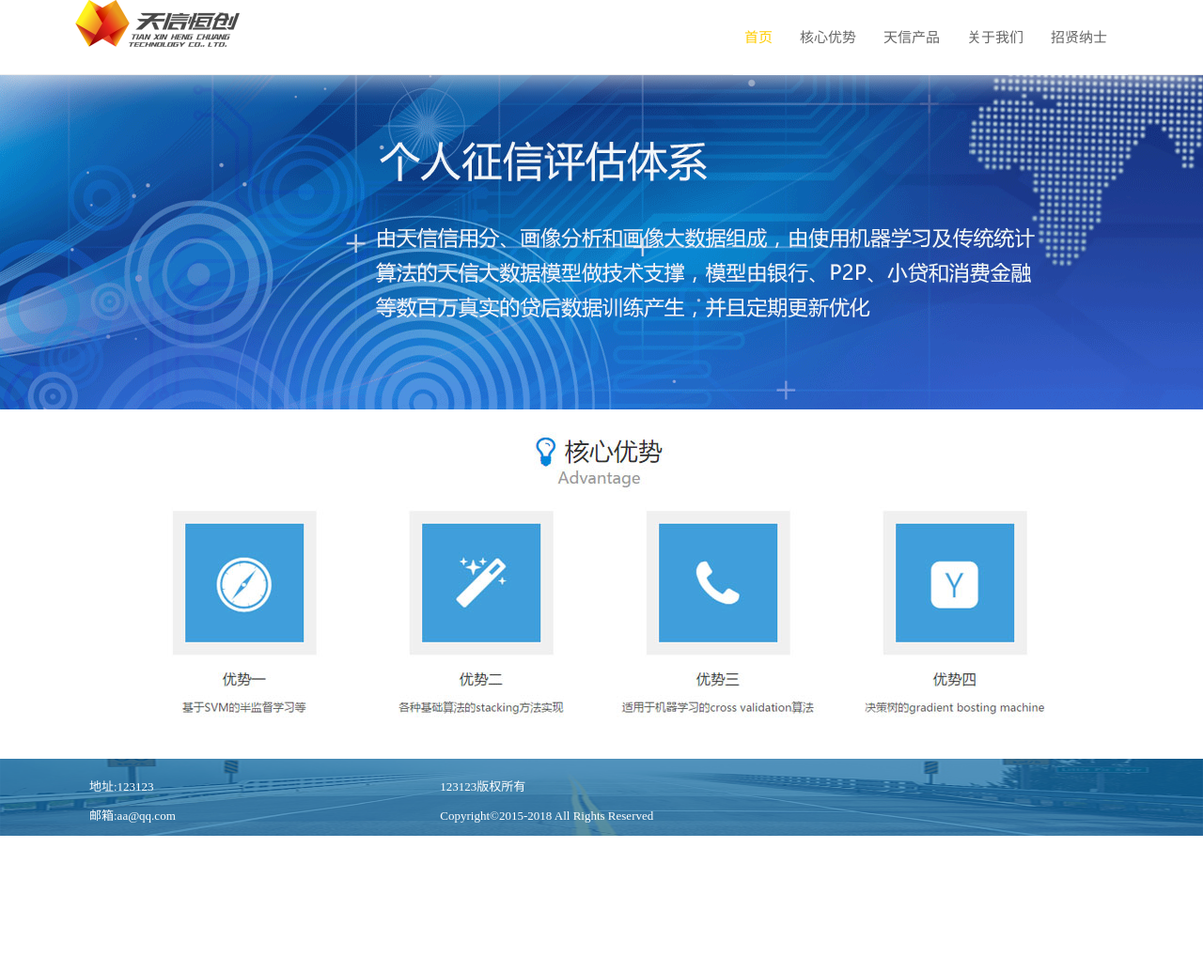
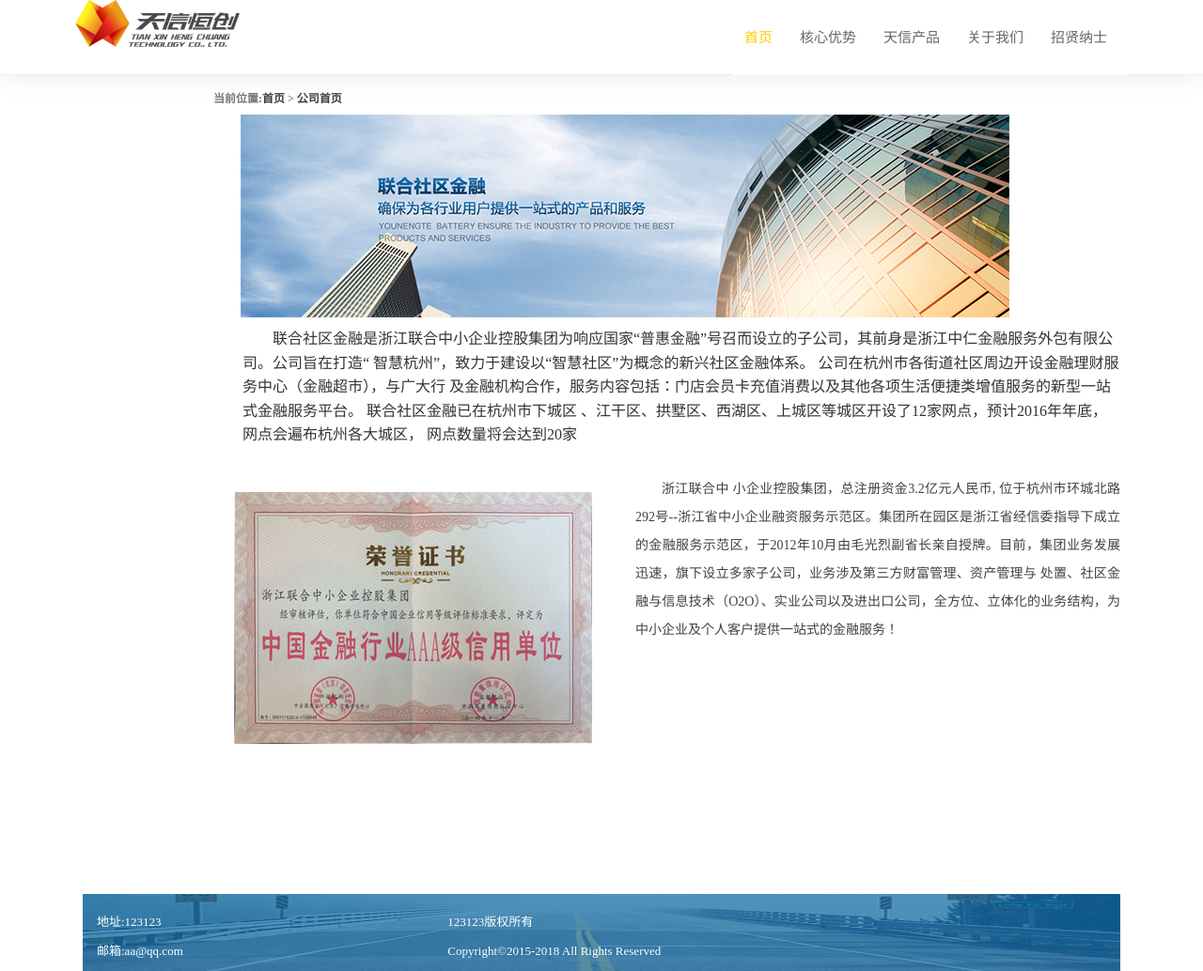
Before and after one commit to BurtonXieM/cy, a CodeIgniter app: page /database/ in a window 1280 px wide; the page is wider, and only the part inside the window is pictured. Shown: that part at 94% size. Before the commit the page ends 890 px from the top of that part, so only its background shows below. Run offline with CodeIgniter, Linux system fonts and the light colour scheme; some libraries are stand-ins or nearby versions.

Commit message:
修改首页

```diff
--- a/application/views/cy/header.php
+++ b/application/views/cy/header.php
@@ -13,4 +13,5 @@
   <link rel="alternate icon" type="static/images/h1.png" href="<?php echo base_url() ;?>static/images/h1.png" >
   <link rel="stylesheet" href="<?php echo base_url() ;?>static/css/amazeui.css" />
   <link rel="stylesheet" href="<?php echo base_url() ;?>static/css/style.css" />
+<link rel="stylesheet" href="<?php echo base_url() ;?>static/css/guanyuwomen.css" />
 </head>
--- a/application/views/cy/index.php
+++ b/application/views/cy/index.php
@@ -2,11 +2,44 @@
 defined('BASEPATH') OR exit('No direct script access allowed');
 ?>
 <html>
+
+
 <?php require_once 'header.php';?>
 <body>
 <?php require_once 'nav.php';?>
+<!--
  <li class="aa"><img src="<?php echo base_url() ;?>static/images/h3.png" /></li>
  <li class="aa"><img src="<?php echo base_url() ;?>static/images/hn.jpg" /></li>
+ -->
+
+ <div class="main">
+        <div class="main_right">
+        	<div class="main_right_01">
+        	当前位置:<a href="/index">首页</a> > <a href="/">公司首页 </a>
+			</div>
+        	&nbsp;&nbsp;&nbsp;&nbsp;&nbsp;&nbsp;&nbsp;&nbsp;&nbsp;&nbsp;&nbsp;
+			<img alt="" src="<?php echo base_url() ;?>static/images/m01.png" />
+			<div class="main_right_03">
+				&nbsp;&nbsp;&nbsp;&nbsp;&nbsp;&nbsp;&nbsp;&nbsp;联合社区金融是浙江联合中小企业控股集团为响应国家“普惠金融”号召而设立的子公司，其前身是浙江中仁金融服务外包有限公司。公司旨在打造“
+				智慧杭州”，致力于建设以“智慧社区”为概念的新兴社区金融体系。 公司在杭州市各街道社区周边开设金融理财服务中心（金融超市），与广大行
+				及金融机构合作，服务内容包括：门店会员卡充值消费以及其他各项生活便捷类增值服务的新型一站式金融服务平台。 联合社区金融已在杭州市下城区
+				、江干区、拱墅区、西湖区、上城区等城区开设了12家网点，预计2016年年底，网点会遍布杭州各大城区，  网点数量将会达到20家</p>
+			</div>
+			<div class="main_right_04">
+
+
+				<div class="main_right_04_02">
+					<img class="main_right_04_01" alt="" src="<?php echo base_url() ;?>static/images/m02.png"" />
+					<p>浙江联合中
+					小企业控股集团，总注册资金3.2亿元人民币, 位于杭州市环城北路292号--浙江省中小企业融资服务示范区。集团所在园区是浙江省经信委指导下成立
+					的金融服务示范区，于2012年10月由毛光烈副省长亲自授牌。目前，集团业务发展迅速，旗下设立多家子公司，业务涉及第三方财富管理、资产管理与
+					处置、社区金融与信息技术（O2O）、实业公司以及进出口公司，全方位、立体化的业务结构，为中小企业及个人客户提供一站式的金融服务！
+				</p>
+
+			   </div>
+		   </div>
+
+</div>
 <?php require_once 'footer.php';?>
 </body>
 </html>
--- /dev/null
+++ b/static/css/guanyuwomen.css
@@ -0,0 +1,40 @@
+
+.main{ width:1104px; margin:0 auto; position:relative;}
+.main_left{ position:absolute;top:0px; left:40px;
+width:188px;}
+.main_left ul{ margin:0 auto;}
+.main_left ul li{border-left:1px solid #c3bbbb; border-right:1px solid #c3bbbb;
+border-bottom:1px solid #c3bbbb;width:142px; line-height:46px; font-family:"微软雅黑";
+font-size:14px; font-weight:bold; color:#424140; padding-left:44px; cursor:pointer;
+background-image:url(../Images/main_left_background_07.jpg);}
+.main_left ul li:hover{ background-image:url(../Images/main_left_background_03.jpg); color:#FFF;}
+.main_left ul .main_left_top{ background-image:none;border-top:2px solid #db0606; font-family:"微软雅黑"; cursor:auto; font-size:16px; color:#424140;}
+.main_left ul .main_left_top:hover{ background-image:none; color:#424140;}
+.main_left ul .main_left_xuan{ width:144px; border-left:none; border-right:none; background-image:url(../Images/main_left_background_03.jpg); color:#FFF;}
+.footerBox{ width:100%; background-color:#8f0707;}
+.footer{ width:1104px; margin:0 auto;}
+.main_right{ margin-left:120px;}
+.main_right_01{ margin-top:100px; font-family:"微软雅黑"; font-size:12px;
+color:#737170; line-height:10px; margin-bottom:12px; font-weight:bold;
+padding-left:19px;}
+.main_right_01 a{}
+.main_right_02{ margin-top:47px; margin-bottom:28px;}
+.main_right_03 img{ margin-left:316px; margin-bottom:14.5px;}
+.main_right_03 p{ font-family:"微软雅黑"; font-size:14px; color:#424140; line-height:30px;
+text-indent:33px; padding-left:4px; width:810px;}
+.main_right_03{ padding:10px 0 30px 50px;}
+
+.main_right_04{ overflow:hidden; padding-bottom:138px;}
+.main_right_04_01{ float:left; margin-left:14px; margin-right:46px;}
+.main_right_04_02{ float:left;}
+.main_right_04_02 img{ margin-top:18px; margin-left:41px; margin-bottom:22px;}
+.main_right_04_02 p{ font-family:"微软雅黑"; font-size:14px; color:#424140; line-height:30px; text-indent:28px;
+text-align:justify; text-justify:inter-ideograph;}
+.main_right_05{ overflow:hidden; padding-bottom:173px;}
+.main_right_05_01{ float:left;}
+.main_right_05_02{ float:left; margin-left:51px;}
+.main_right_05_01 p{ font-family:"微软雅黑"; font-size:14px; color:#424140; margin-top:42px; width:381px; text-align:center;}
+.main_right_05_02 p{ font-family:"微软雅黑"; font-size:14px; color:#424140; margin-top:42px; width:381px; text-align:center;}
+.footer{ position:relative;}
+.footer_01{ position:absolute; top:115px; left:442px;}
+.footer_01 p{ font-family:"微软雅黑";font-size:14px; color:#FFF; line-height:24px;}
```
Also changed, not shown: static/images/m01.png (added), static/images/m02.png (added).
